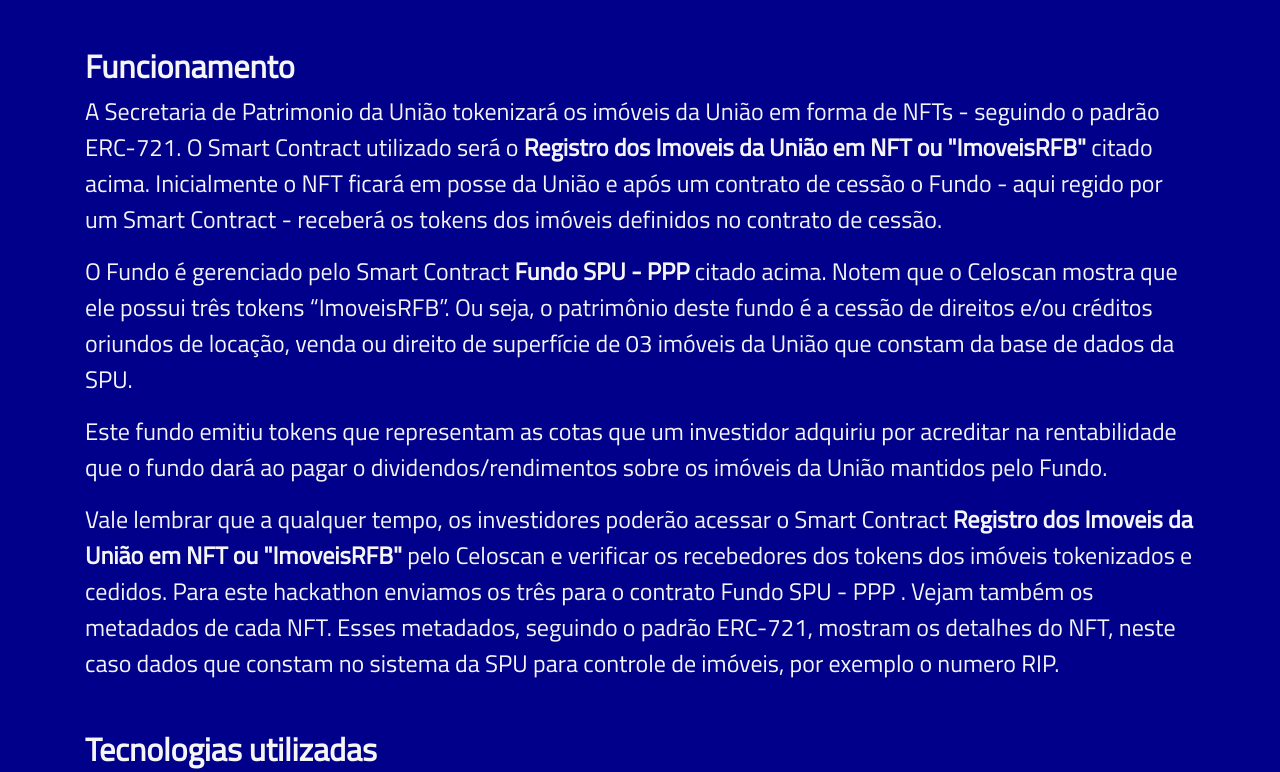
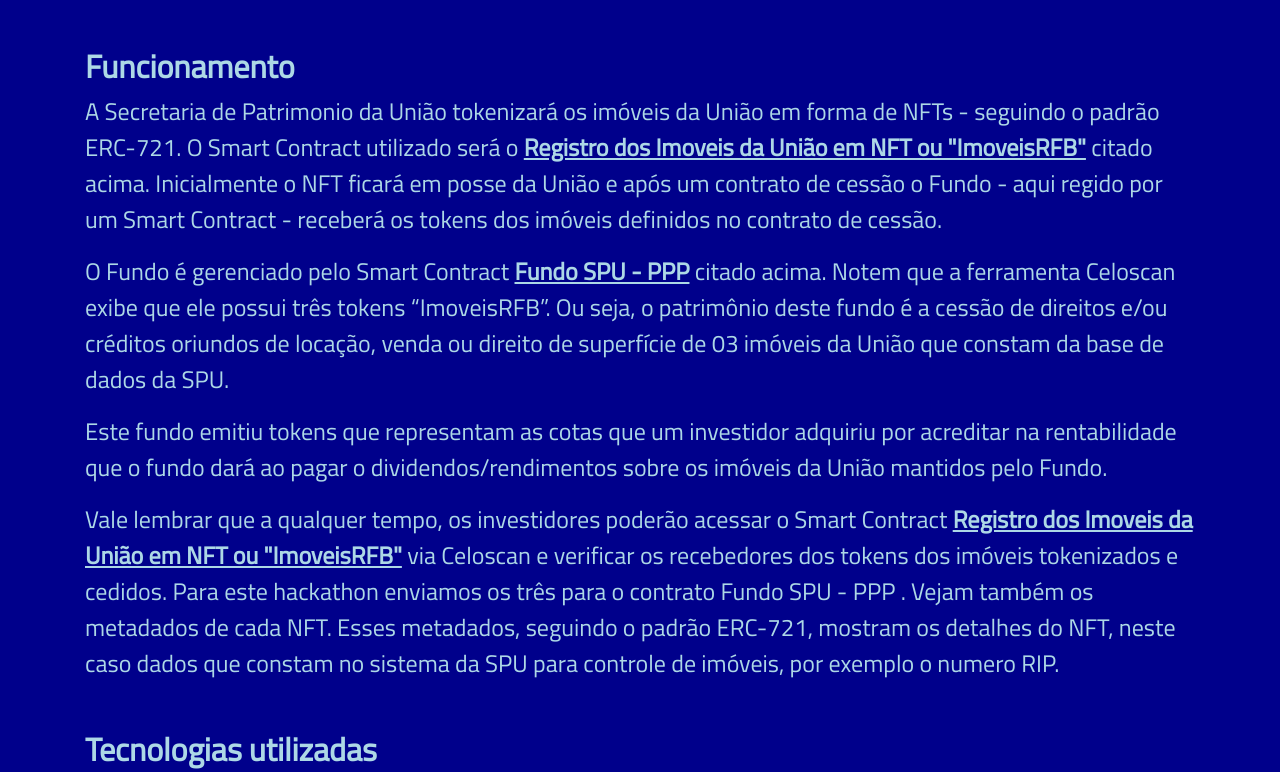
Before and after one commit to jeffprestes/tokensfederais, a website: page index.html in a window 1280 px wide. Shown: the part 2849-3621 px from the top of the page. Drawn offline with nearby package versions, Linux system fonts and the light colour scheme.

Commit message:
formatacao do texto

```diff
--- a/index.html
+++ b/index.html
@@ -17,7 +17,7 @@
     <link rel="stylesheet" href="https://fonts.googleapis.com/css?family=Caveat" />
     <style>
       body {
-        color: whitesmoke;
+        color: lightblue;
         background-color: darkblue;
       }
       footer {
@@ -70,6 +70,10 @@
         margin-bottom: 2%;
         height: 100%;
         width: 100%;
+      }
+      .strong-pontilhado {
+        text-decoration: underline;
+        font-weight: bold;
       }
       #img-candangos {
         height: 256px;
@@ -177,13 +181,13 @@
       <div>
         <p>
           A Secretaria de Patrimonio da União tokenizará os imóveis da União em forma de NFTs - seguindo o padrão ERC-721. O Smart Contract utilizado será o
-          <strong>Registro dos Imoveis da União em NFT ou "ImoveisRFB"</strong> citado acima. Inicialmente o NFT ficará em posse da União e após um contrato de
-          cessão o Fundo - aqui regido por um Smart Contract - receberá os tokens dos imóveis definidos no contrato de cessão.
+          <span class="strong-pontilhado">Registro dos Imoveis da União em NFT ou "ImoveisRFB"</span> citado acima. Inicialmente o NFT ficará em posse da União
+          e após um contrato de cessão o Fundo - aqui regido por um Smart Contract - receberá os tokens dos imóveis definidos no contrato de cessão.
         </p>
         <p>
-          O Fundo é gerenciado pelo Smart Contract <strong>Fundo SPU - PPP</strong> citado acima. Notem que o Celoscan mostra que ele possui três tokens
-          “ImoveisRFB”. Ou seja, o patrimônio deste fundo é a cessão de direitos e/ou créditos oriundos de locação, venda ou direito de superfície de 03 imóveis
-          da União que constam da base de dados da SPU.
+          O Fundo é gerenciado pelo Smart Contract <span class="strong-pontilhado">Fundo SPU - PPP</span> citado acima. Notem que a ferramenta Celoscan exibe
+          que ele possui três tokens “ImoveisRFB”. Ou seja, o patrimônio deste fundo é a cessão de direitos e/ou créditos oriundos de locação, venda ou direito
+          de superfície de 03 imóveis da União que constam da base de dados da SPU.
         </p>
         <p>
           Este fundo emitiu tokens que representam as cotas que um investidor adquiriu por acreditar na rentabilidade que o fundo dará ao pagar o
@@ -191,9 +195,10 @@
         </p>
         <p>
           Vale lembrar que a qualquer tempo, os investidores poderão acessar o Smart Contract
-          <strong>Registro dos Imoveis da União em NFT ou "ImoveisRFB"</strong> pelo Celoscan e verificar os recebedores dos tokens dos imóveis tokenizados e
-          cedidos. Para este hackathon enviamos os três para o contrato Fundo SPU - PPP . Vejam também os metadados de cada NFT. Esses metadados, seguindo o
-          padrão ERC-721, mostram os detalhes do NFT, neste caso dados que constam no sistema da SPU para controle de imóveis, por exemplo o numero RIP.
+          <span class="strong-pontilhado">Registro dos Imoveis da União em NFT ou "ImoveisRFB"</span> via Celoscan e verificar os recebedores dos tokens dos
+          imóveis tokenizados e cedidos. Para este hackathon enviamos os três para o contrato Fundo SPU - PPP . Vejam também os metadados de cada NFT. Esses
+          metadados, seguindo o padrão ERC-721, mostram os detalhes do NFT, neste caso dados que constam no sistema da SPU para controle de imóveis, por exemplo
+          o numero RIP.
         </p>
       </div>
       <h3>Tecnologias utilizadas</h3>
```
